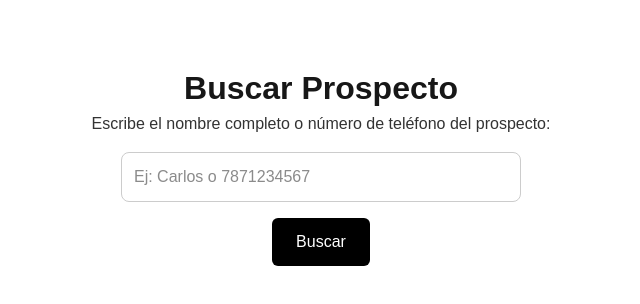
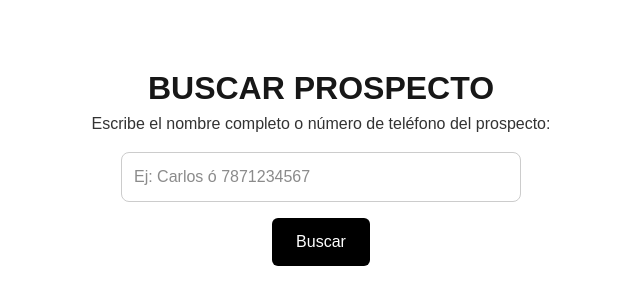
Before and after one commit to charliebarberpr/prospectos-v2, a Next.js app: page / in a window 1280 px wide. Shown: the top 304 px of the page, without its empty margins (319-959 px from the left). Built offline with nearby package versions, Linux system fonts and the light colour scheme.

Commit message:
Update page.tsx

```diff
--- a/app/page.tsx
+++ b/app/page.tsx
@@ -31,7 +31,7 @@ export default function Home() {
 
   return (
     <main style={{ padding: '4rem 2rem', textAlign: 'center' }}>
-      <h1 style={{ fontSize: '2rem', fontWeight: 700 }}>Buscar Prospecto</h1>
+      <h1 style={{ fontSize: '2rem', fontWeight: 900, fontSpacing: -1  }}>BUSCAR PROSPECTO</h1>
       <p style={{ marginBottom: '1rem', color: '#333' }}>
         Escribe el nombre completo o número de teléfono del prospecto:
       </p>
@@ -39,7 +39,7 @@ export default function Home() {
         type="text"
         value={input}
         onChange={(e) => setInput(e.target.value)}
-        placeholder="Ej: Carlos o 7871234567"
+        placeholder="Ej: Carlos ó 7871234567"
         style={{
           padding: '0.75rem',
           borderRadius: '8px',
```
